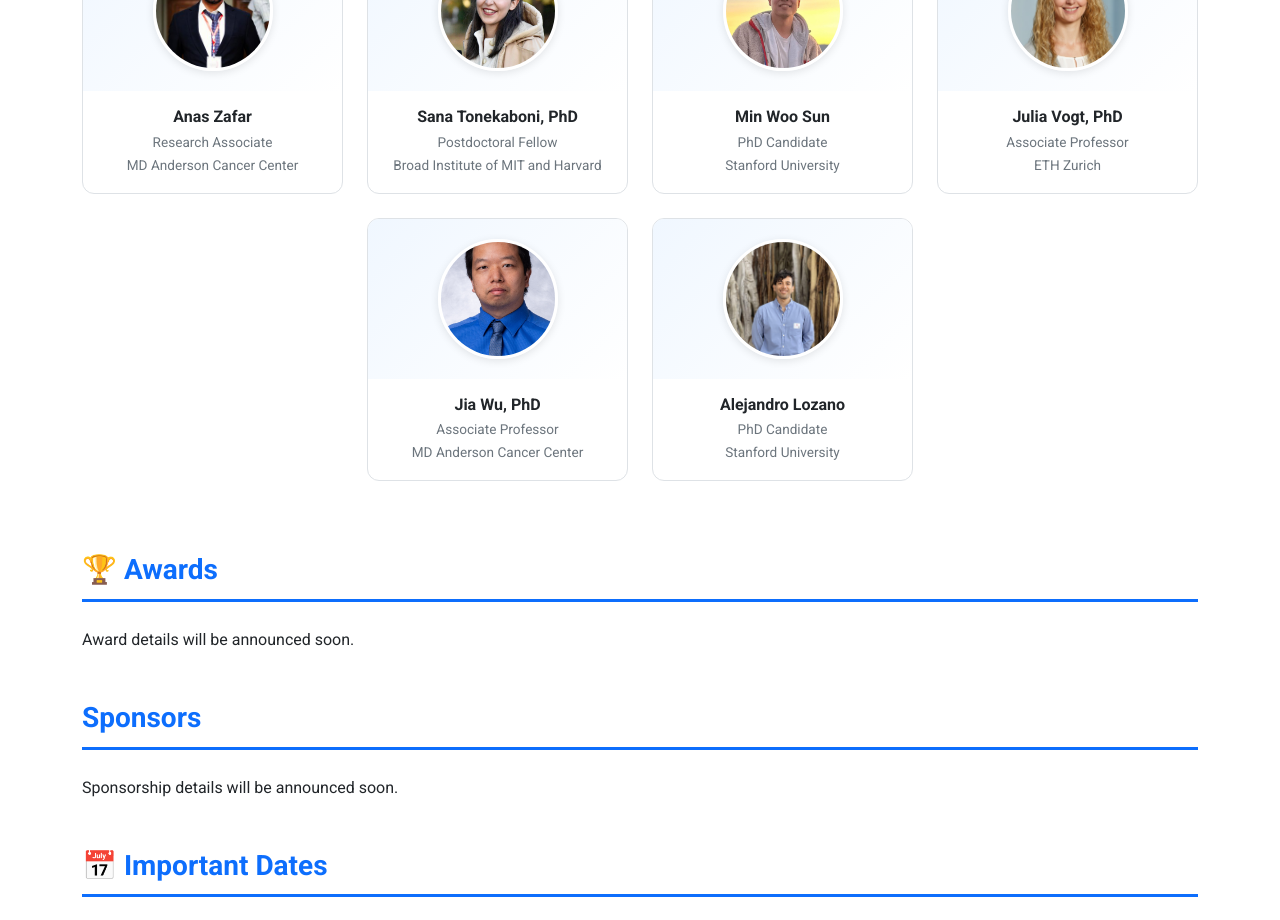
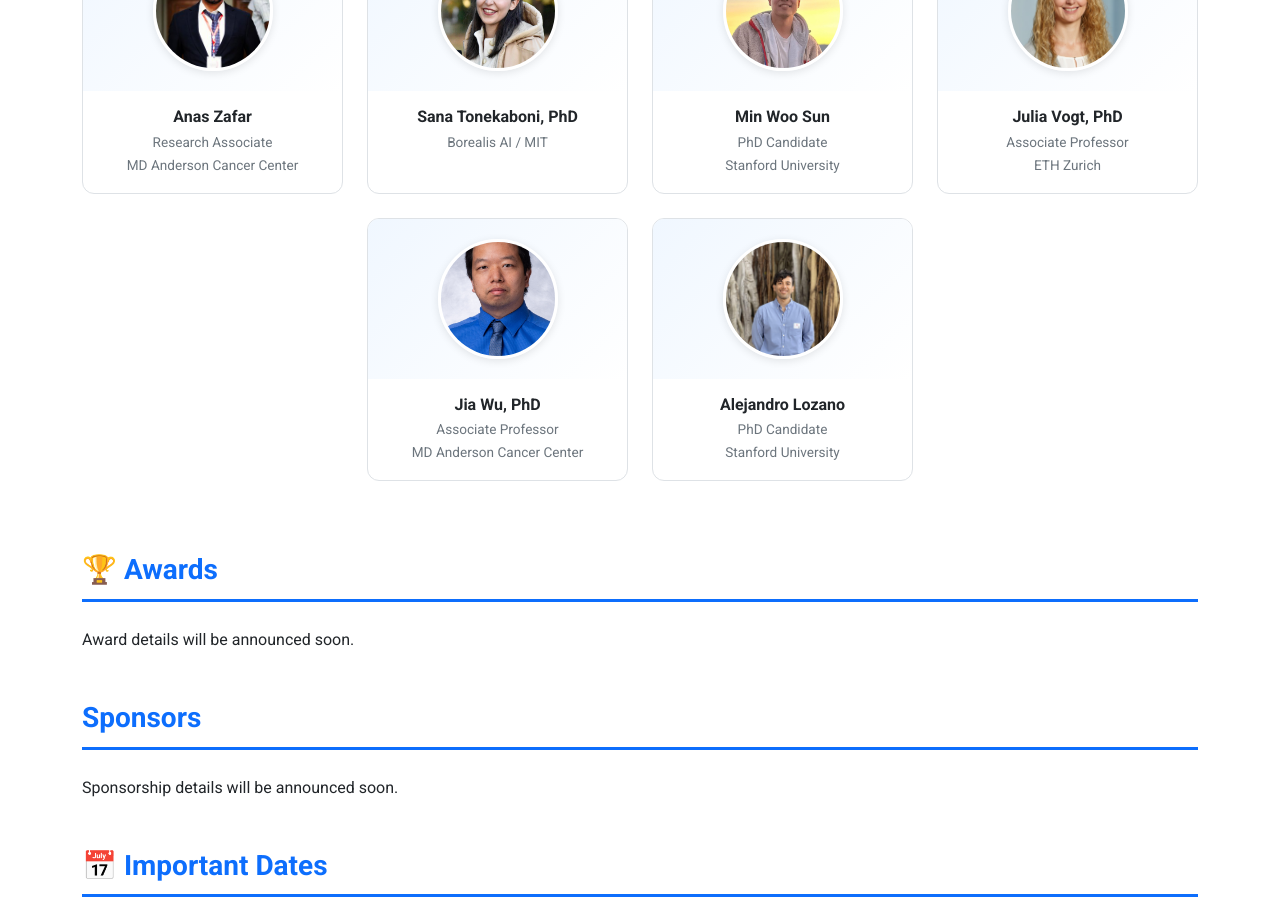
Before and after one commit to med-reasoner/neurips2026, a plain HTML site: page index.html in a window 1280 px wide. Shown: the part 3100-4020 px from the top of the page. Drawn offline with nearby package versions, Linux system fonts and the light colour scheme.

Commit message:
Update Sana Tonekaboni's affiliation to Borealis AI / MIT
Co-authored-by: Cursor <cursoragent@cursor.com>

```diff
--- a/index.html
+++ b/index.html
@@ -276,7 +276,7 @@
                         </div>
                         <div class="card-body text-center">
                             <h5 class="card-title">Sana Tonekaboni, PhD</h5>
-                            <p class="card-text">Postdoctoral Fellow<br>Broad Institute of MIT and Harvard</p>
+                            <p class="card-text">Borealis AI / MIT</p>
                         </div>
                     </div>
                 </div>
```
